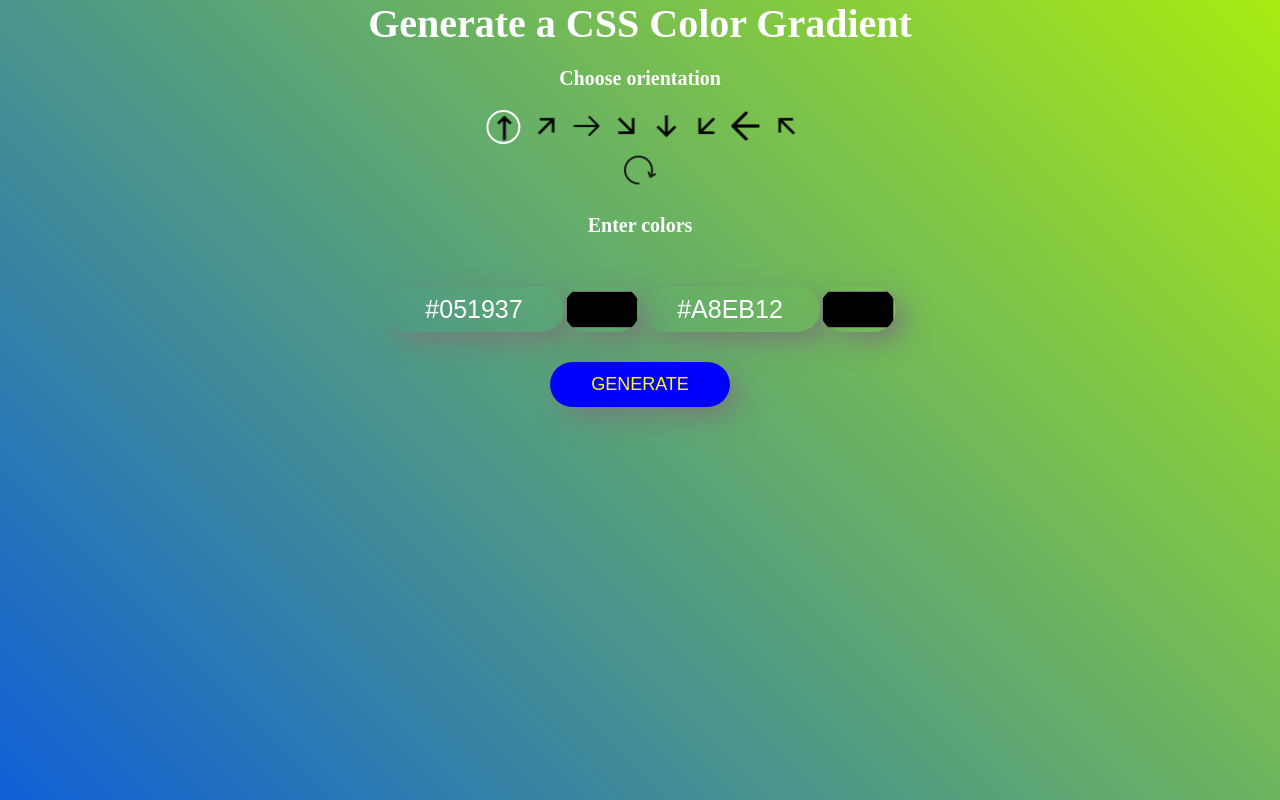
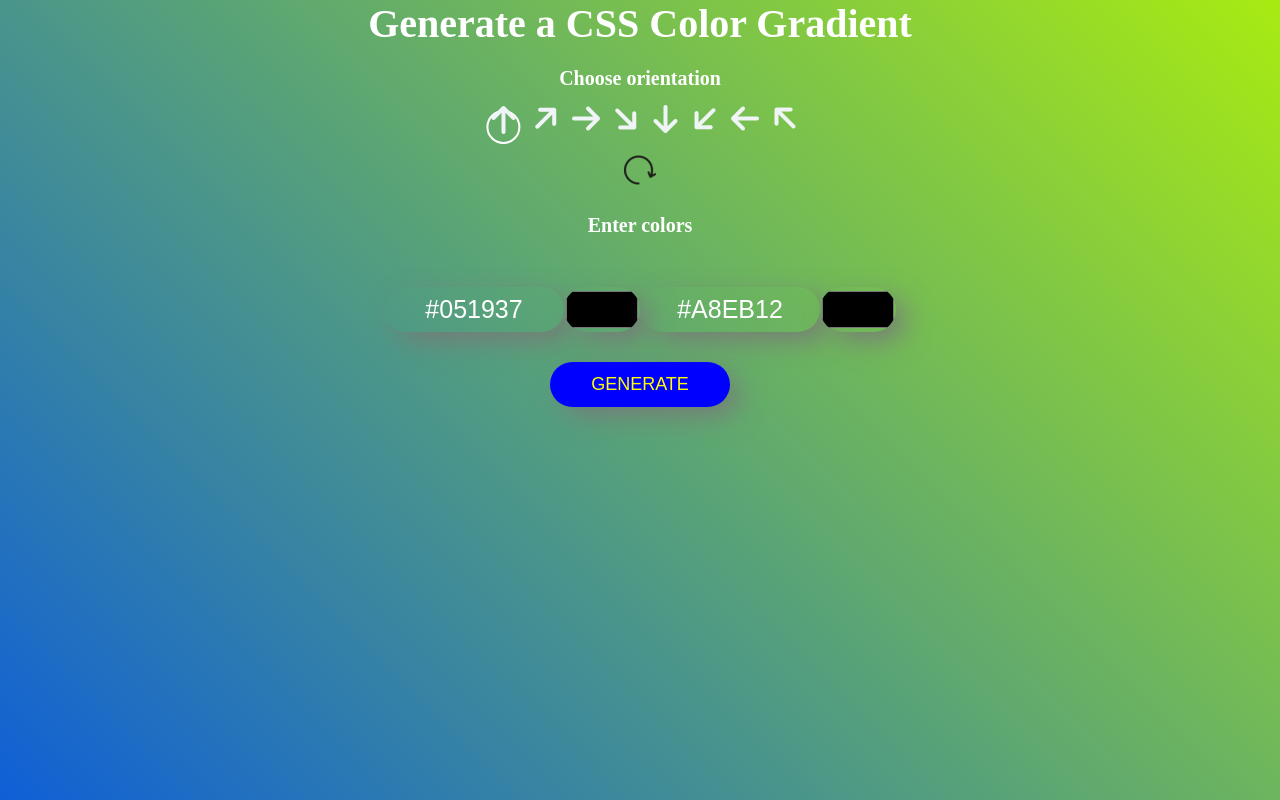
Before and after one commit to Prakhar-Garg7/SpaceColor, a Django app: page / in a window 1280 px wide. Run offline with Django 5.2, Linux system fonts and the light colour scheme; some libraries are stand-ins or nearby versions.

Commit message:
added font awesome direction icons

```diff
--- a/myproject/static/js/gradient.js
+++ b/myproject/static/js/gradient.js
@@ -53,6 +53,11 @@ function changeColor () {
                     codeHeading.classList.remove('CSSCodeHeadingHidden');
                     code.style.display = 'block' ;
 
+                    window.scrollTo({
+                                        top: document.body.scrollHeight,
+                                        behavior: 'smooth'
+                                        });
+
                     if (isLight(col1)) firstInp.style.color = "black" ;
                     if (isLight(col2)) secInp.style.color = "black" ;
 
--- a/myproject/templates/gradient.html
+++ b/myproject/templates/gradient.html
@@ -5,6 +5,7 @@
                     <meta name="viewport" content="width=device-width, initial-scale=1.0">
                     {% load static %}
                     <link rel="stylesheet" href="{% static 'css/gradient.css' %}">
+                    <script src="https://kit.fontawesome.com/3ea7d5175c.js" crossorigin="anonymous"></script>
                     <title>Gradient page</title>
 </head>
 <body>
@@ -12,14 +13,14 @@
                                         <h1>Generate a CSS Color Gradient</h1>
                                         <h3>Choose orientation</h3>
                                         <ul>
-                                                            <li><div><img src="{% static 'images/n.png' %}" alt="n"></div></li>
-                                                            <li><div><img src="{% static 'images/ne.png' %}" alt="ne"></div></li>
-                                                            <li><div><img src="{% static 'images/e.png' %}" alt="e"></div></li>
-                                                            <li><div><img src="{% static 'images/se.png' %}" alt="se"></div></li>
-                                                            <li><div><img src="{% static 'images/s.png' %}" alt="s"></div></li>
-                                                            <li><div><img src="{% static 'images/sw.png' %}" alt="sw"></div></li>
-                                                            <li><div><img src="{% static 'images/w.png' %}" alt="w"></div></li>
-                                                            <li><div><img src="{% static 'images/nw.png' %}" alt="nw"></div></li>
+                                                            <li><div><i class="fa-solid fa-arrow-up fa-rotate-by fa-2xl" style="color: #eff4f6; --fa-rotate-angle: 0deg;""></i></div></li>
+                                                            <li><div><i class="fa-solid fa-arrow-up fa-rotate-by fa-2xl" style="color: #eff4f6; --fa-rotate-angle: 45deg;""></i></div></li>
+                                                            <li><div><i class="fa-solid fa-arrow-up fa-rotate-90 fa-2xl" style="color: #eff4f6;"></i></div></li>
+                                                            <li><div><i class="fa-solid fa-arrow-up fa-rotate-by fa-2xl" style="color: #eff4f6; --fa-rotate-angle: 135deg;""></i></div></li>
+                                                            <li><div><i class="fa-solid fa-arrow-up fa-rotate-180 fa-2xl" style="color: #eff4f6;"></i></div></li>
+                                                            <li><div><i class="fa-solid fa-arrow-up fa-rotate-by fa-2xl" style="color: #eff4f6; --fa-rotate-angle: 225deg;""></i></div></li>
+                                                            <li><div><i class="fa-solid fa-arrow-up fa-rotate-270 fa-2xl" style="color: #eff4f6;"></i></div></li>
+                                                            <li><div><i class="fa-solid fa-arrow-up fa-rotate-by fa-2xl" style="color: #eff4f6; --fa-rotate-angle: 315deg;""></i></div></li>
                                         </ul>
                                         <div class="radial"><img src="{% static 'images/radial.png' %}" alt="radial"></div>
                                         <h3>Enter colors</h3>
```
